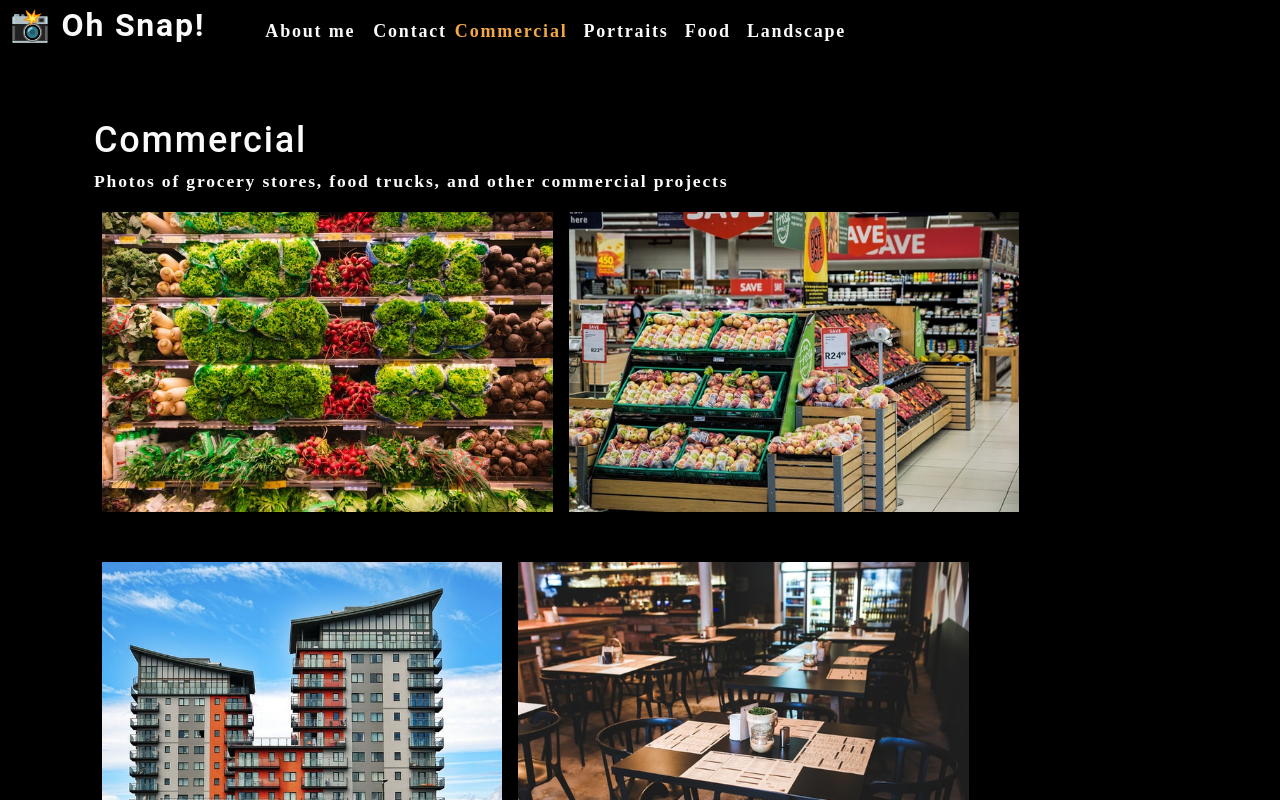
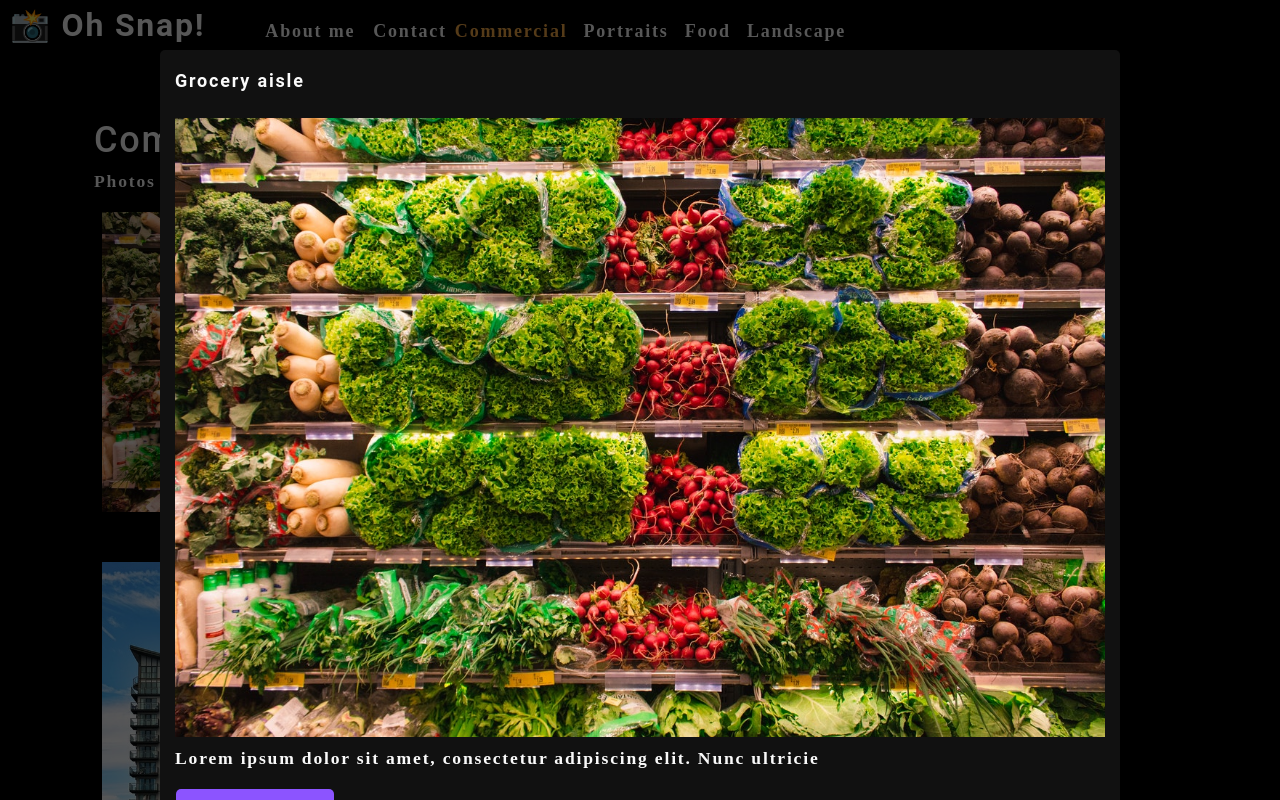
Before and after one commit to jypara-git/photo-port, a React (Create React App) app: page / in a window 1280 px wide. Both pictures are taken after a click on the picture 327 px from the left and 361 px from the top of the page. Shown: the top 800 px of the page. Built offline with nearby package versions, Linux system fonts and the light colour scheme.

Commit message:
create a modal and manage the modal's state

```diff
--- /dev/null
+++ b/src/components/Modal/index.js
@@ -0,0 +1,21 @@
+import React from 'react';
+
+function Modal({currentPhoto}) {
+    const {name, category, description, index} = currentPhoto;
+    return (
+        <div className="modalBackdrop">
+            <div className="modalContainer">
+                <h3 className="modalTitle">{name}</h3>
+                <img src={`/assets/large/${category}/${index}.jpg`} alt="current category" />
+                <p>
+                    {description}
+                </p>
+                <button type="button">
+                    Close this modal
+                </button>
+            </div>
+        </div>
+    );
+}
+
+export default Modal;
--- a/src/components/Photolist/index.js
+++ b/src/components/Photolist/index.js
@@ -1,6 +1,8 @@
 import React, { useState } from 'react';
+import Modal from '../Modal';
 
 const PhotoList = ({ category }) => {
+  const [isModalOpen, setIsModalOpen] = useState(false);
 
   const [photos] = useState([
     {
@@ -99,11 +101,16 @@
       description: 'Lorem ipsum dolor sit amet, consectetur adipiscing elit. Nunc ultricie',
     },
   ]);
-
+  const [currentPhoto, setCurrentPhoto] = useState();
   const currentPhotos = photos.filter((photo) => photo.category === category);
+  const toggleModal = (image, i) => {
+    setCurrentPhoto({...image, index : i})
+    setIsModalOpen(true);
+  }
 
   return (
     <div>
+      {isModalOpen && <Modal currentPhoto={currentPhoto} />}
       <div className="flex-row">
         {currentPhotos.map((image, i) => {
             return (
@@ -111,6 +118,7 @@
                     src={`/assets/small/${category}/${i}.jpg`}
                     alt={image.name}
                     className="img-thumbnail mx-1"
+                    onClick={() => toggleModal(image, i)}
                     key={image.name}
                 />
             );
```
